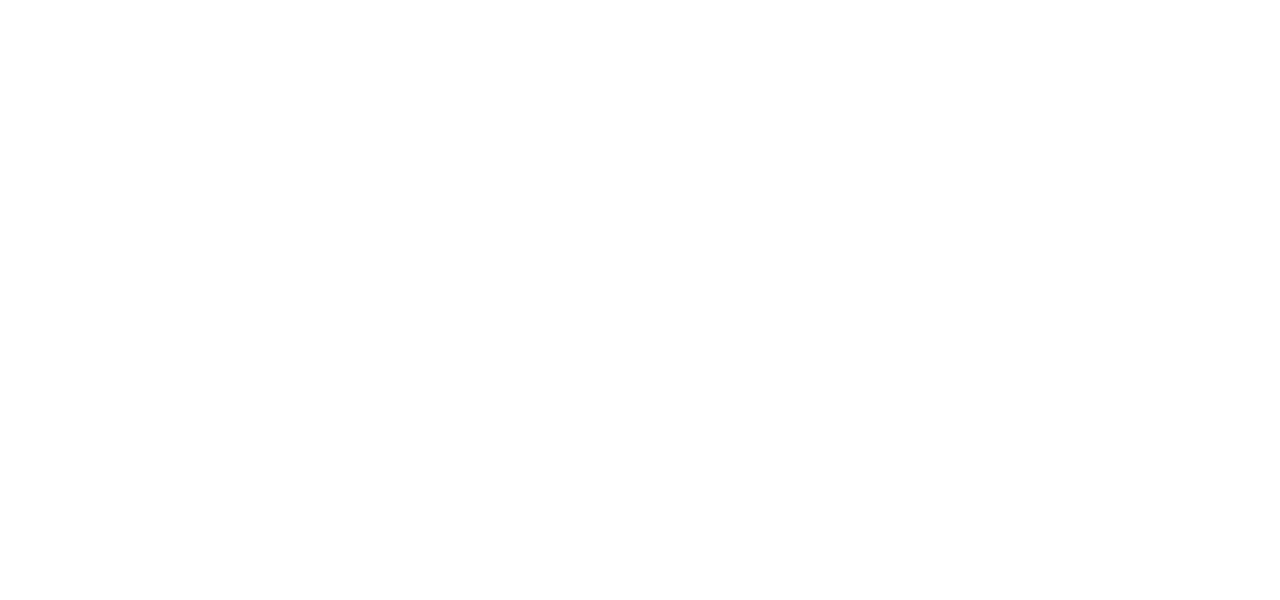
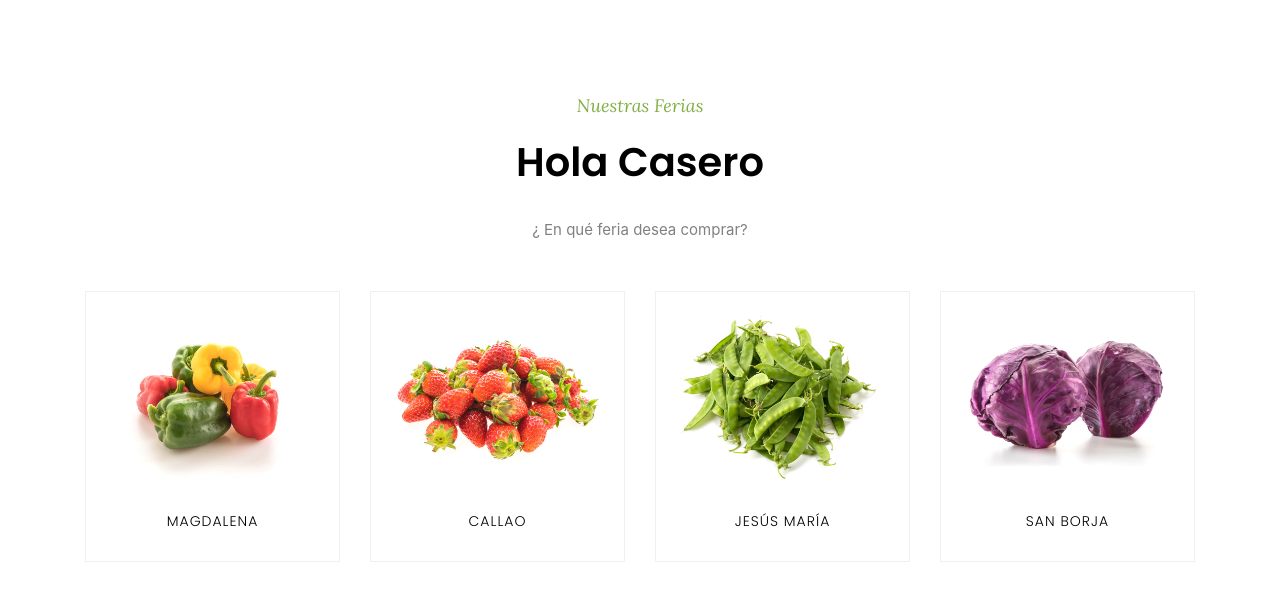
Before and after one commit to sergiorivasmedina/ECommerce-ReactJS, a React (Create React App) app: page /ferias in a window 1280 px wide. Shown: the top 600 px of the page. Built offline with nearby package versions, Linux system fonts and the light colour scheme.

Commit message:
:fire: pase lo de FairList a ferias

```diff
--- a/src/views/AgroferiaCliente/Ferias.js
+++ b/src/views/AgroferiaCliente/Ferias.js
@@ -1,14 +1,36 @@
 import React from 'react';
 import Menu from '../../components/AgroferiaCliente/Menu';
+import FairComponent from '../../components/AgroferiaCliente/FairComponent';
 
 
 
 class Ferias extends React.Component {
     render() {
         return (
-            <div className="Ferias">
+        <section className="ftco-section">
+          <div className="container">
+            <div className="row justify-content-center mb-3 pb-3">
+              <div className="col-md-12 heading-section text-center ">
+                <span className="subheading">Nuestras Ferias</span>
+                <h2 className="mb-4">Hola Casero</h2>
+                <p>¿ En qué feria desea comprar?</p>
+              </div>
+            </div>
+          </div>
+          <div className="container">
+            <div className="row">
+
+              <FairComponent name="Magdalena" imageUrl="images/product-1.jpg" />
+
+              <FairComponent name="Callao" imageUrl="images/product-2.jpg" />
+
+              <FairComponent name="Jesús María" imageUrl="images/product-3.jpg" />
+
+              <FairComponent name="San Borja" imageUrl="images/product-4.jpg" />
 
             </div>
+          </div>
+        </section>
         );
     }
 
```
